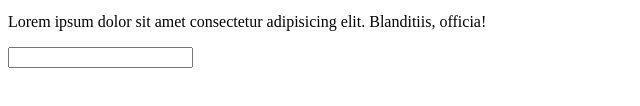
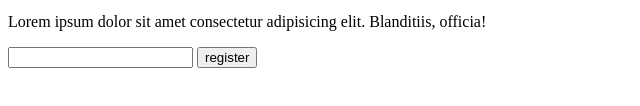
Before and after one commit to samaghavam/kelaasor-frontend, a plain HTML site: page index.html in a window 1280 px wide. Shown: the part 162-268 px from the top of the page, without its empty margins (0-640 px from the left). Drawn offline with Linux system fonts and the light colour scheme.

Commit message:
add register button

```diff
--- a/index.html
+++ b/index.html
@@ -14,5 +14,6 @@
       officia!
     </p>
     <input type="text">
+    <button>register</button>
   </body>
 </html>
```
